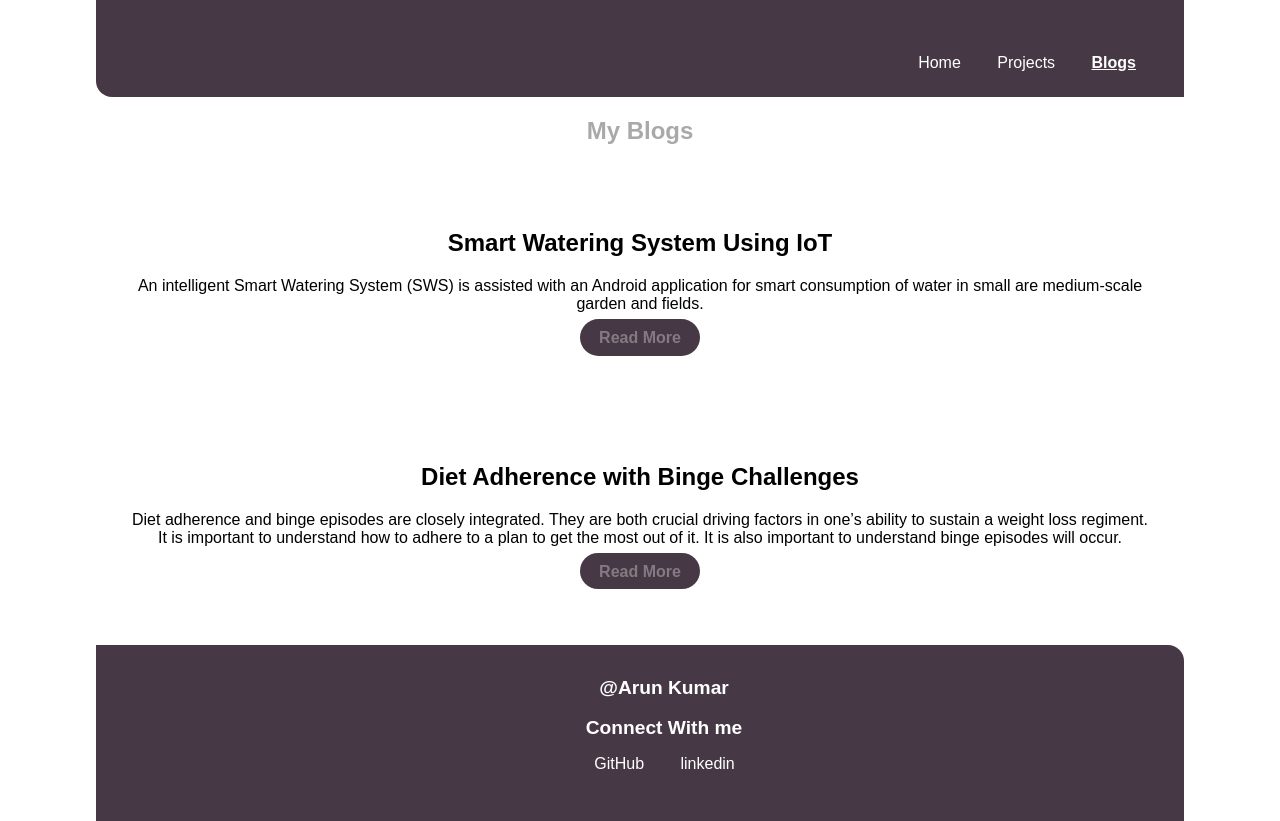
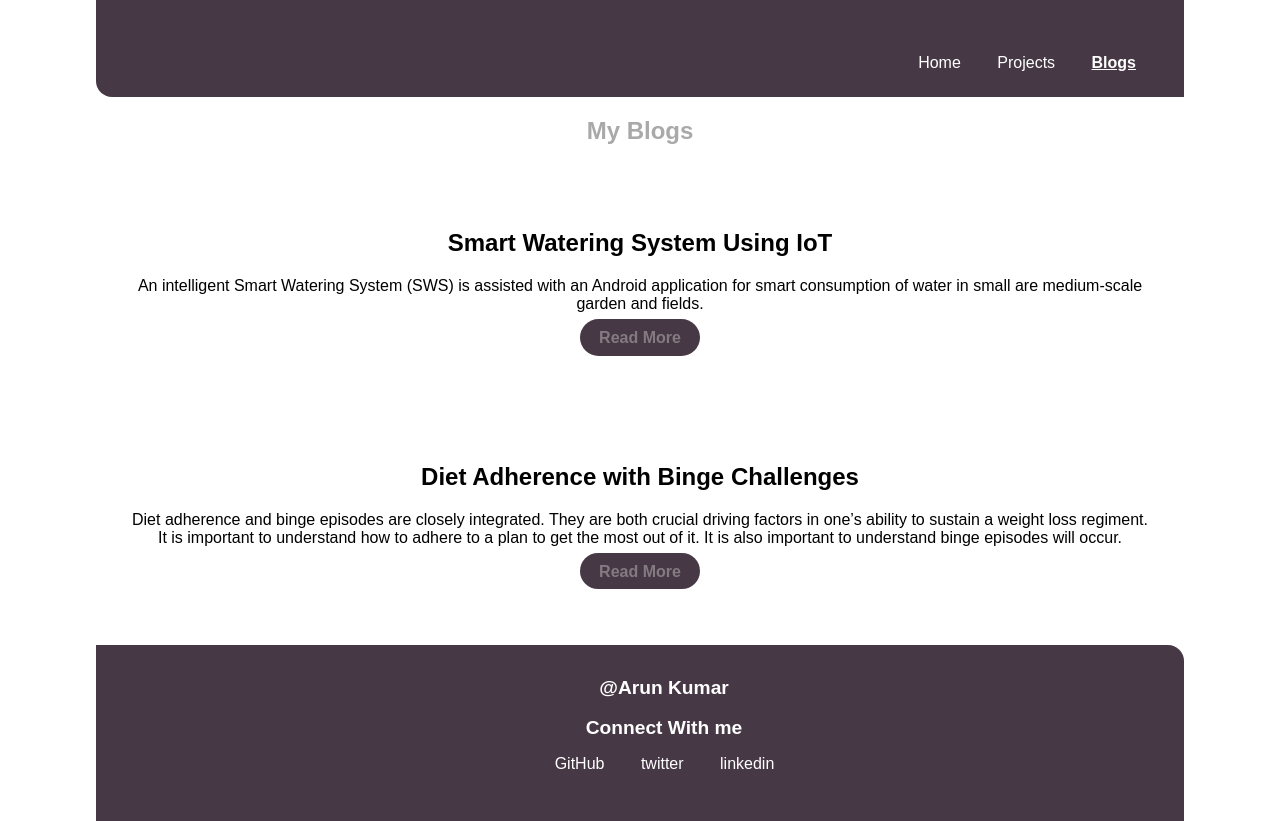
Before and after one commit to bossmonkey98/my-portfolio, a plain HTML site: page blog.html in a window 1280 px wide. Drawn offline with Linux system fonts and the light colour scheme.

Commit message:
Initial commit

```diff
--- a/blog.html
+++ b/blog.html
@@ -60,6 +60,7 @@
             <ul class="li-inline non-bullets">
                 <li> <a style="color: white;text-decoration: none;" href="https://github.com/bossmonkey98">GitHub</a>
                 </li>
+                <li><a style ="color: white;text-decoration: none;" href="https://twitter.com/bossmonkey98">twitter</a></li>
                 <li> <a style="color: white;text-decoration: none;"
                         href="https://www.linkedin.com/in/arun-kumar-0b95911aa/">linkedin</a> </li>
             </ul>
```
Also changed, not shown: index.html (+1 -0 lines), projects.html (+1 -0 lines).
